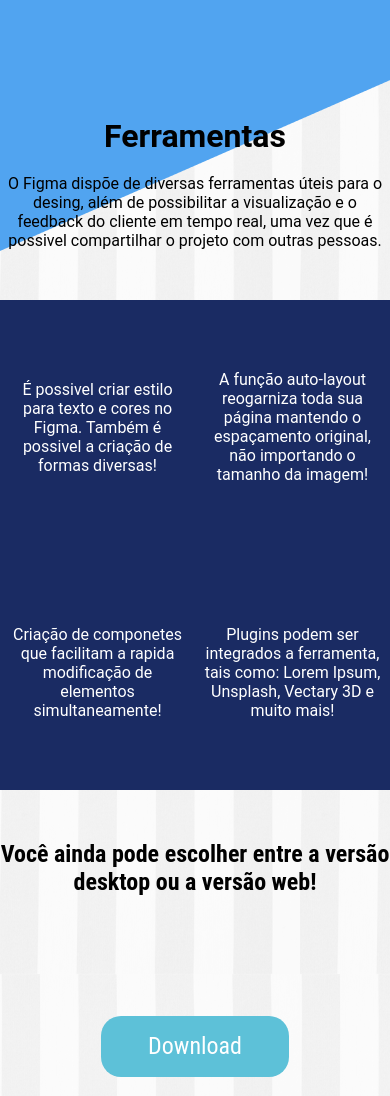
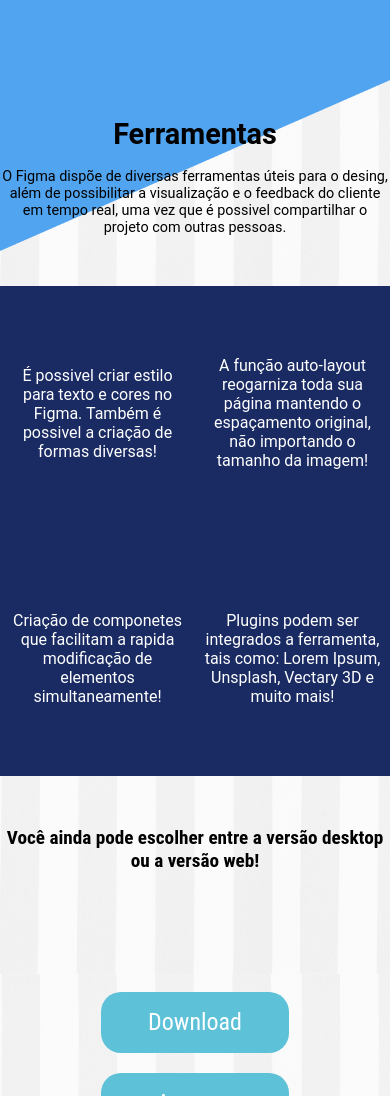
Before and after one commit to M-de-Mateus/ProjetoFigma, a plain HTML site: page index.html in a window 390 px wide. Shown: the part 526-1622 px from the top of the page. Drawn offline with Linux system fonts and the light colour scheme.

Commit message:
responsividade

```diff
--- a/css/estilo.css
+++ b/css/estilo.css
@@ -245,7 +245,7 @@ footer {
         /*border: 1px solid red;*/
         width: 100%;
         font-family: Roboto;
-        font-size: 1em;
+        font-size: 0.9em;
         margin-top: 90px;
         margin-bottom: 50px;
         padding: 0;
@@ -258,6 +258,12 @@ footer {
         justify-content: space-around;
         margin-top: 100px;
         margin-bottom: 50px;
+    }
+
+    div#download h2 {
+        text-align: center;
+        font-family: 'Roboto Condensed';
+        font-size: 1.2em;
     }
 
     footer {
```
